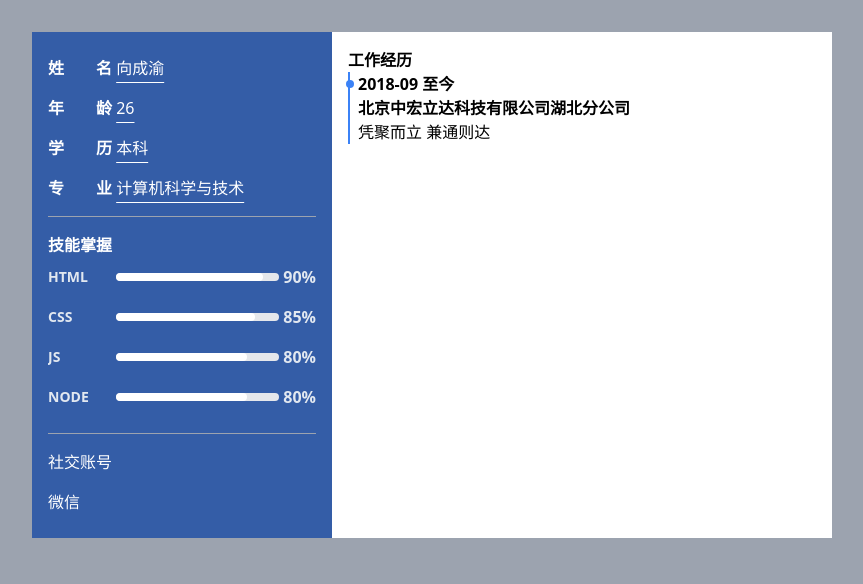
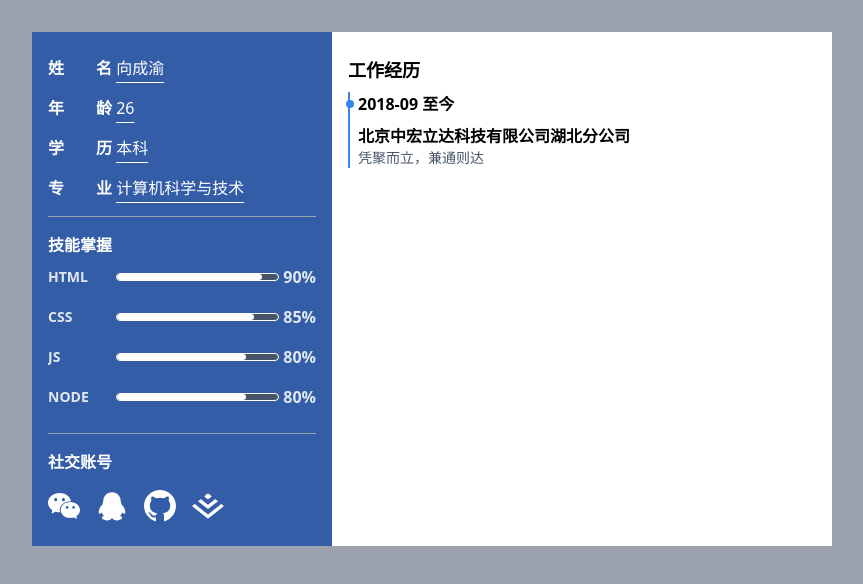
Before and after one commit to ultravires/resume, a website: page docs/index.html in a window 1280 px wide. Shown: the whole page, without its empty margins (208-1071 px from the left). Drawn offline with Linux system fonts and the light colour scheme.

Commit message:
简历样式优化

```diff
--- a/docs/index.html
+++ b/docs/index.html
@@ -4,7 +4,8 @@
   <meta charset="UTF-8">
   <meta name="author" content="向成渝">
   <meta name="viewport" content="width=device-width, initial-scale=1.0">
-  <title>Resume</title>
+  <title>个人简历 | Resume</title>
+  <link rel="shortcut icon" href="./favicon.svg" type="image/x-icon">
   <link rel="stylesheet" href="./output.css">
 </head>
 <body class="py-8 bg-gray-400">
@@ -40,28 +41,28 @@
         <ul>
           <li class="flex items-center gap-1 py-2" title="HTML">
             <div class="flex-shrink-0 w-16 text-slate-200 text-sm whitespace-nowrap overflow-hidden text-ellipsis">HTML</div>
-            <div class="w-full h-2 bg-gray-200 rounded-full overflow-hidden">
+            <div class="w-full h-2 bg-slate-600 border border-solid border-white rounded-full overflow-hidden">
               <div class="w-[90%] h-full bg-white rounded-full"></div>
             </div>
             <div class="text-slate-200">90%</div>
           </li>
           <li class="flex items-center gap-1 py-2" title="CSS">
             <div class="flex-shrink-0 w-16 text-slate-200 text-sm whitespace-nowrap overflow-hidden text-ellipsis uppercase">CSS</div>
-            <div class="w-full h-2 bg-gray-200 rounded-full overflow-hidden">
+            <div class="w-full h-2 bg-slate-600 border border-solid border-white rounded-full overflow-hidden">
               <div class="w-[85%] h-full bg-white rounded-full"></div>
             </div>
             <div class="text-slate-200">85%</div>
           </li>
           <li class="flex items-center gap-1 py-2" title="JavaScript">
             <div class="flex-shrink-0 w-16 text-slate-200 text-sm whitespace-nowrap overflow-hidden text-ellipsis uppercase">JS</div>
-            <div class="w-full h-2 bg-gray-200 rounded-full overflow-hidden">
+            <div class="w-full h-2 bg-slate-600 border border-solid border-white rounded-full overflow-hidden">
               <div class="w-[80%] h-full bg-white rounded-full"></div>
             </div>
             <div class="text-slate-200">80%</div>
           </li>
           <li class="flex items-center gap-1 py-2" title="Node">
             <div class="flex-shrink-0 w-16 text-slate-200 text-sm whitespace-nowrap overflow-hidden text-ellipsis uppercase">Node</div>
-            <div class="w-full h-2 bg-gray-200 rounded-full overflow-hidden">
+            <div class="w-full h-2 bg-slate-600 border border-solid border-white rounded-full overflow-hidden">
               <div class="w-[80%] h-full bg-white rounded-full"></div>
             </div>
             <div class="text-slate-200">80%</div>
@@ -70,20 +71,23 @@
       </div>
       <hr class="my-2 border-gray-400" />
       <div>
-        <div class="py-2">社交账号</div>
-        <div class="py-2">微信</div>
+        <div class="py-2 font-bold">社交账号</div>
+        <div class="flex items-center gap-4 py-2">
+          <a class="hover:drop-shadow-lg" href="javascript:void(0)" title="微信"><img src="./icons/wechat.svg" alt="微信" /></a>
+          <a class="hover:drop-shadow-lg" href="javascript:void(0)" title="QQ"><img src="./icons/qq.svg" alt="QQ" /></a>
+          <a class="hover:drop-shadow-lg" href="https://github.com/ultravires/" title="GitHub"><img src="./icons/github.svg" alt="GitHub" /></a>
+          <a class="hover:drop-shadow-lg" href="https://juejin.cn/user/3210229683858734/" title="稀土掘金"><img src="./icons/juejin.svg" alt="稀土掘金" /></a>
+        </div>
       </div>
     </aside>
     <main class="flex-grow p-4">
-      <h2 class="font-bold">工作经历</h2>
+      <h2 class="py-2 font-bold text-lg">工作经历</h2>
       <div>
         <div class="pl-2 border-l-2 border-solid border-blue-500">
-          <div class="relative flex items-center font-bold before:absolute before:w-2 before:h-2 before:bg-blue-500 before:rounded-full before:-left-3">
-            2018-09 至今
-          </div>
+          <div class="relative flex items-center mb-2 font-bold before:absolute before:w-2 before:h-2 before:bg-blue-500 before:rounded-full before:-left-3">2018-09 至今</div>
           <div>
             <h3 class="font-bold">北京中宏立达科技有限公司湖北分公司</h3>
-            <div>凭聚而立    兼通则达</div>
+            <div class="text-slate-600 text-sm">凭聚而立，兼通则达</div>
           </div>
         </div>
       </div>
```
Also changed, not shown: docs/favicon.svg (added), docs/icons/github.svg (added), docs/icons/juejin.svg (added), docs/icons/qq.svg (added), docs/icons/wechat.svg (added), docs/output.css.
